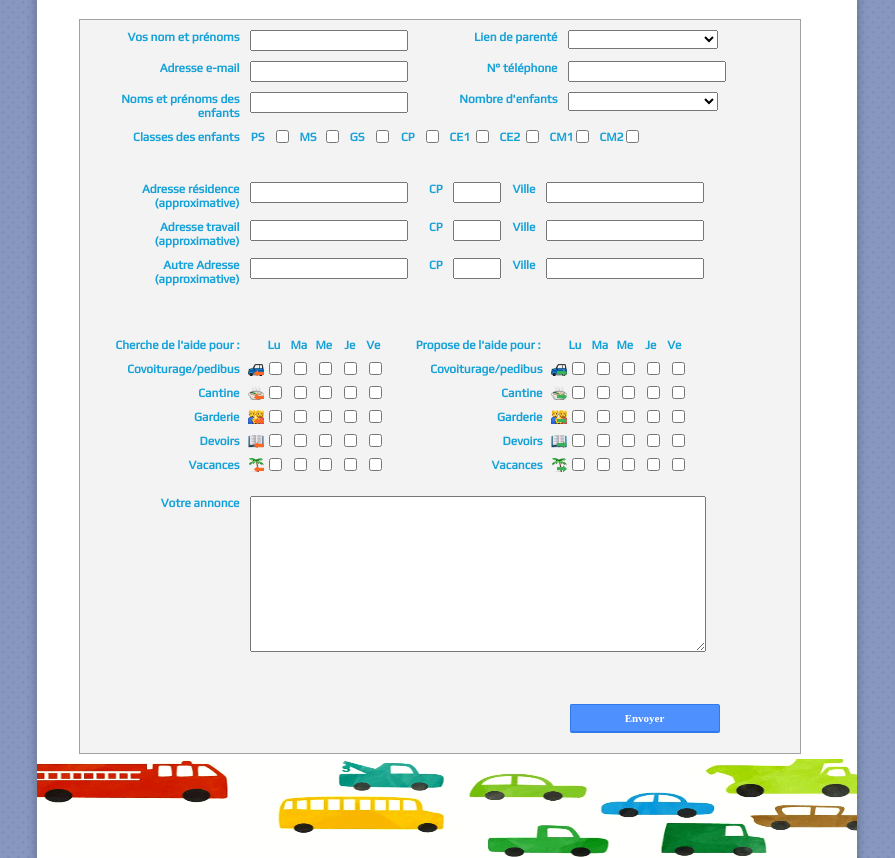
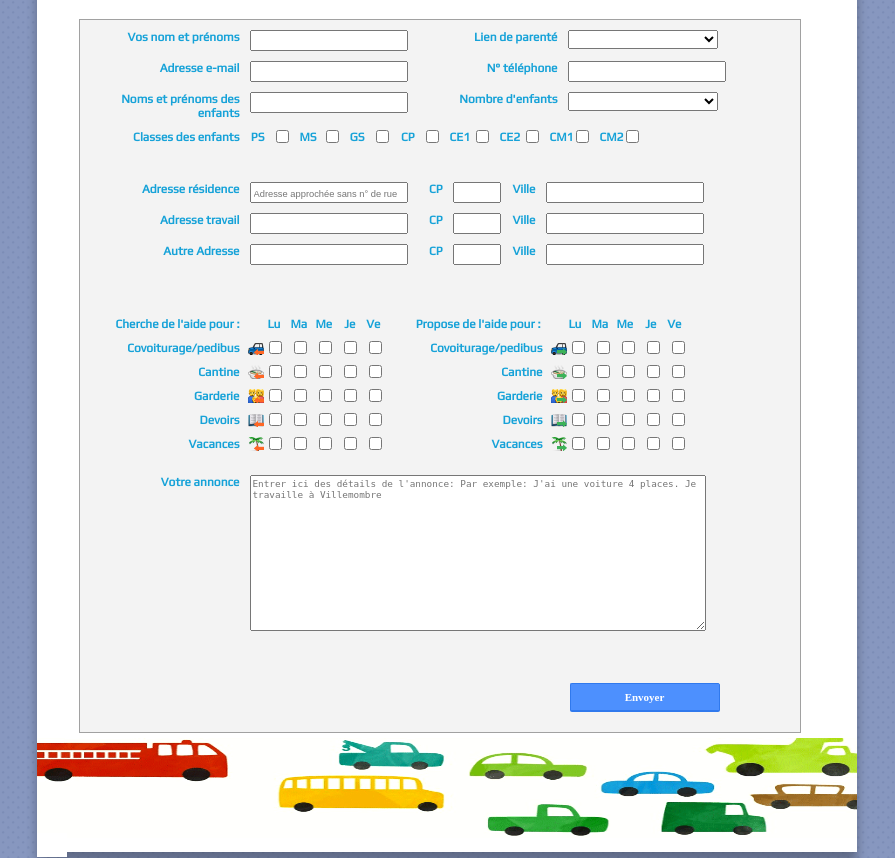
Before and after one commit to merouaneh/weegotoschool, a PHP site: page /form.php in a window 1280 px wide. Shown: the part 259-1117 px from the top of the page, without its empty margins (193-1088 px from the left). Run offline with PHP 8.4, Linux system fonts and the light colour scheme; some libraries are stand-ins or nearby versions.

Commit message:
Adding textarea and placehorders

```diff
--- a/form.php
+++ b/form.php
@@ -57,15 +57,18 @@
               <br>
               <br>
               <br>
-              <label for="addressHome">Adresse résidence (approximative)</label><input id="addressHome" name="addressHome" />
+              <label for="addressHome">Adresse résidence</label>
+              <input id="addressHome" name="addressHome" placeholder="Adresse approchée sans n° de rue"/>
               <label for="zipHome">CP</label><input id="zipHome" name="zipHome" />
               <label for="cityHome">Ville</label><input id="cityHome" name="cityHome" /><br>
 
-              <label for="addressWork">Adresse travail (approximative)</label><input id="addressWork" name="addressWork" />
+              <label for="addressWork">Adresse travail</label>
+              <input id="addressWork" name="addressWork" />
               <label for="zipWork">CP</label><input id="zipWork" name="zipWork" />
               <label for="cityWork">Ville</label><input id="cityWork" name="cityWork" /><br>
 
-              <label for="addressOther">Autre Adresse (approximative)</label><input id="addressOther" name="addressOther  " />
+              <label for="addressOther">Autre Adresse</label>
+              <input id="addressOther" name="addressOther  " />
               <label for="zipOther">CP</label><input id="zipOther" name="zipOther" />
               <label for="cityOther">Ville</label><input id="cityOther" name="cityOther" /><br>
               <br>
@@ -159,8 +162,7 @@
               <br>
               <label for="classified">Votre annonce</label>
               <textarea id="classified" name="classified" cols="80"
-                        placeholder="Entrer ici des détails de l'annonce: Par exemple: J'ai une voiture 4 places. Je travaille à Villemombre">
-              </textarea>
+              placeholder="Entrer ici des détails de l'annonce: Par exemple: J'ai une voiture 4 places. Je travaille à Villemombre"></textarea>
               <br>
               <br>
               <br>
--- a/forms.css
+++ b/forms.css
@@ -102,3 +102,17 @@ label.generalAction {
 br {
     clear: left;
 }
+
+
+::-webkit-input-placeholder { /* WebKit browsers */
+    font-size: 0.7em;
+}
+:-moz-placeholder { /* Mozilla Firefox 4 to 18 */
+    font-size: 0.7em;
+}
+::-moz-placeholder { /* Mozilla Firefox 19+ */
+    font-size: 0.7em;
+}
+:-ms-input-placeholder { /* Internet Explorer 10+ */
+    font-size: 0.7em;
+}
```
